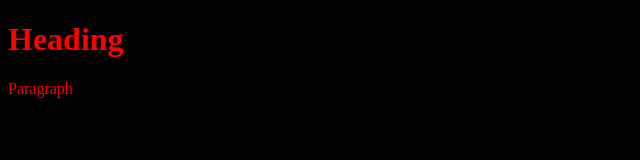
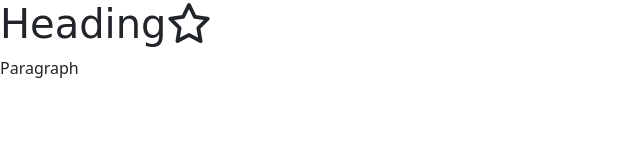
Before and after one commit to Bruce0C/boardwalk-games, a plain HTML site: page index.html in a window 1280 px wide. Shown: the whole page, without its empty margins (0-640 px from the left). Drawn offline with nearby package versions, Linux system fonts and the light colour scheme.

Commit message:
docs: Add external libraries

```diff
--- a/assets/css/stylesheet.css
+++ b/assets/css/stylesheet.css
@@ -1,4 +1,17 @@
-body{
+body {
     color: #ff0000;
     background-color: #000000;
 }
+
+/* Google fonts import*/
+
+@import url('https://fonts.googleapis.com/css2?family=Inter:ital,opsz,wght@0,14..32,100..900;1,14..32,100..900&family=Macondo&display=swap');
+
+
+body {
+    font-family:"Inter", sans-serif;
+}
+
+h1 {
+    font-family: "Macondo", cursive;
+}
--- a/index.html
+++ b/index.html
@@ -1,15 +1,30 @@
 <!DOCTYPE html>
 <html lang="en">
+
 <head>
     <meta charset="UTF-8">
     <meta name="viewport" content="width=device-width, initial-scale=1.0">
-    <!-- custom css -->
+    <!-- Custom css -->
     <link rel="stylesheet" href="./assets/css/stylesheet.css">
+    <!-- Bootstrap -->
+    <link href="https://cdn.jsdelivr.net/npm/bootstrap@5.3.3/dist/css/bootstrap.min.css" rel="stylesheet"
+        integrity="sha384-QWTKZyjpPEjISv5WaRU9OFeRpok6YctnYmDr5pNlyT2bRjXh0JMhjY6hW+ALEwIH" crossorigin="anonymous">
+
     <title>Document</title>
 </head>
+
+
 <body>
-    <h1>Heading</h1>
+    <h1>Heading<i class="fa-regular fa-star"></i></h1>
     <p>Paragraph</p>
 
+    <!-- Bootstrap JS -->
+    <script src="https://cdn.jsdelivr.net/npm/bootstrap@5.3.3/dist/js/bootstrap.bundle.min.js"
+        integrity="sha384-YvpcrYf0tY3lHB60NNkmXc5s9fDVZLESaAA55NDzOxhy9GkcIdslK1eN7N6jIeHz" crossorigin="anonymous">
+    </script>
+
+    <!-- Font awsome kit -->
+    <script src="https://kit.fontawesome.com/9395030664.js" crossorigin="anonymous"></script>
 </body>
+
 </html>
```
